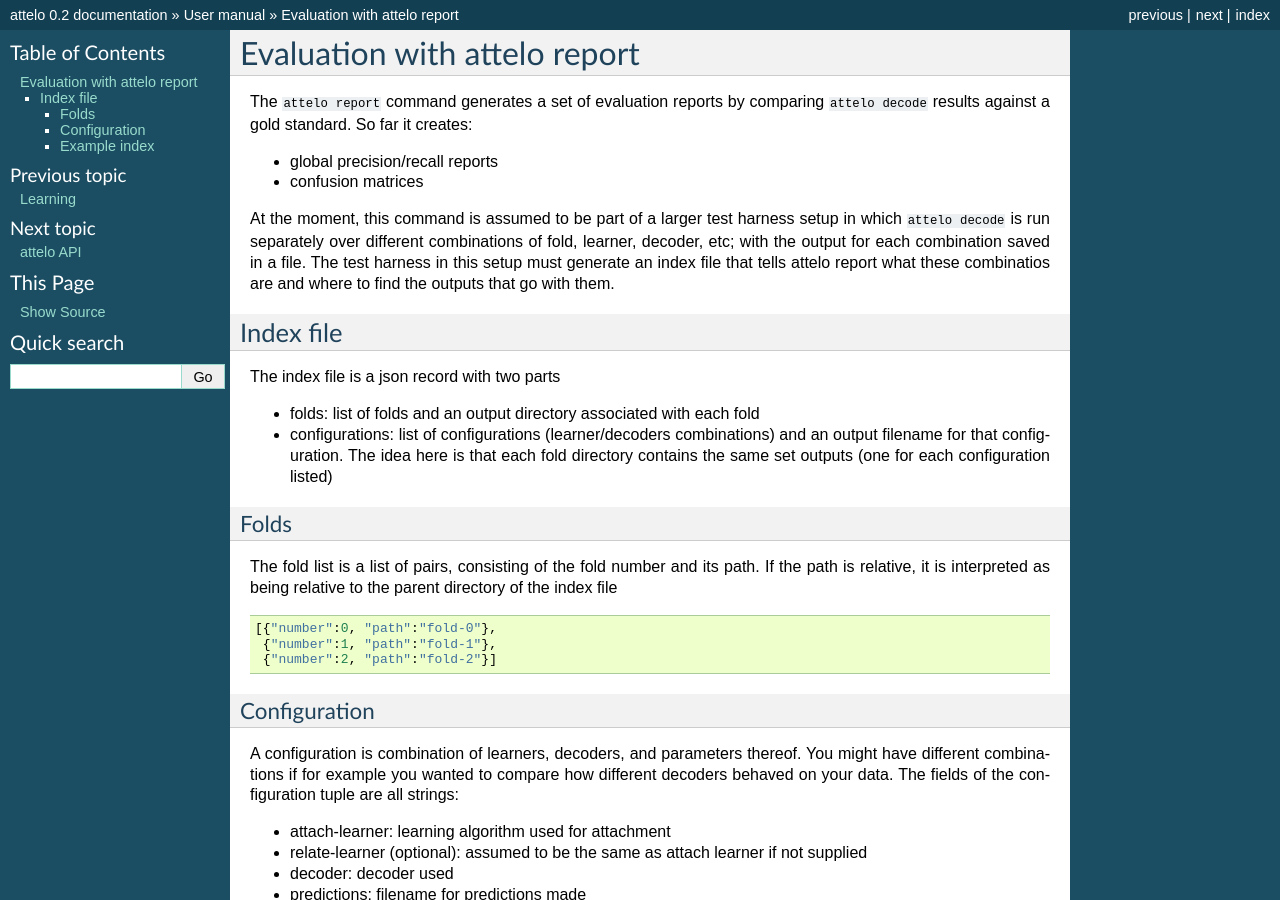
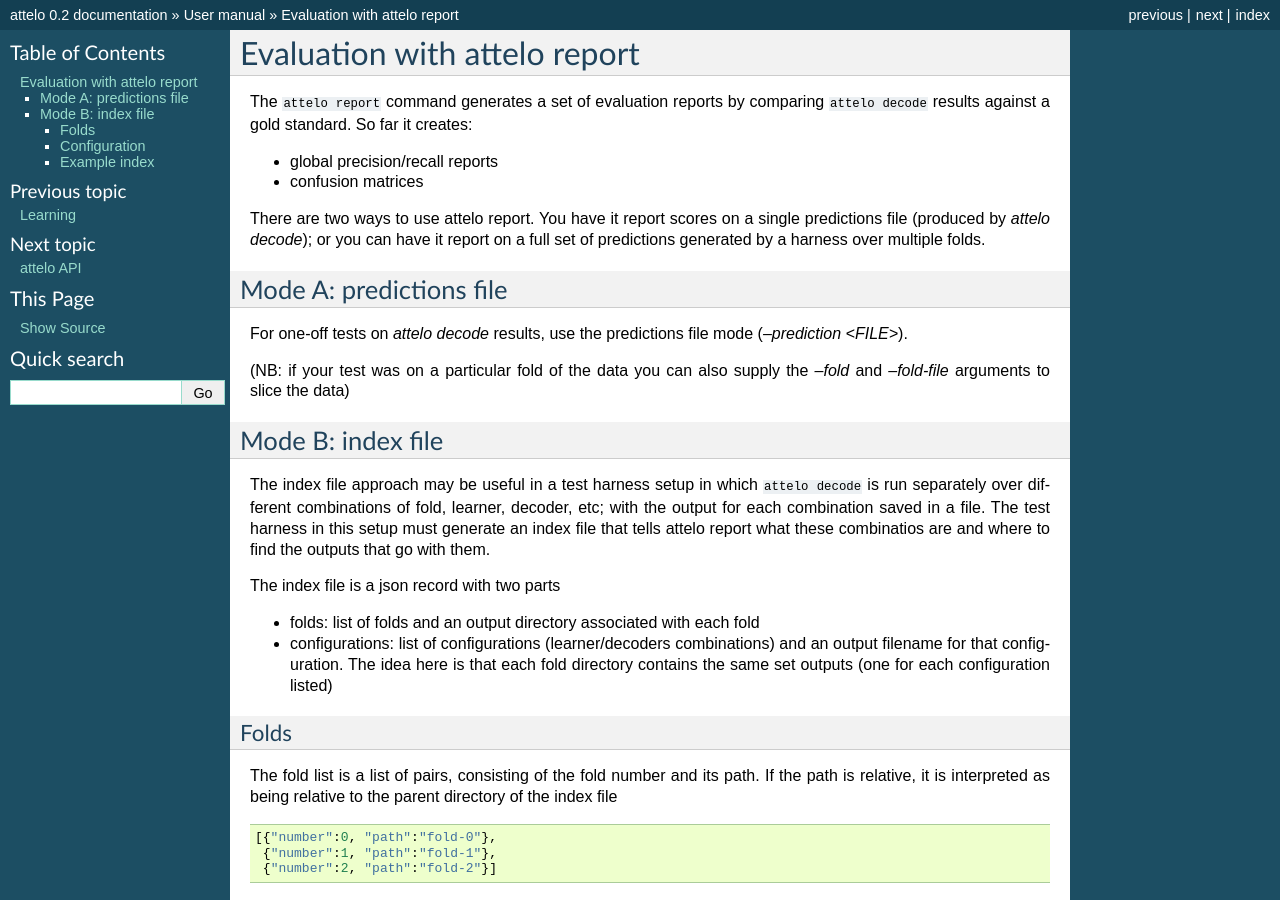
Before and after one commit to irit-melodi/attelo, a Sphinx documentation site: the page built from doc/report.rst, in a window 1280 px wide and 900 px high. Built offline with Sphinx 7.4.7, drawn with Linux system fonts in a browser that asks for light colours.

Commit message:
DOC attelo report predictions/index mode

```diff
--- a/doc/report.rst
+++ b/doc/report.rst
@@ -10,16 +10,31 @@ far it creates:
 * global precision/recall reports
 * confusion matrices
 
-At the moment, this command is assumed to be part of a larger
-test harness setup in which ``attelo decode`` is run separately
-over different combinations of fold, learner, decoder, etc;
-with the output for each combination saved in a file. The test
-harness in this setup must generate an index file that tells
-attelo report what these combinatios are and where to find the
+
+There are two ways to use attelo report.  You have it report scores
+on a single predictions file (produced by `attelo decode`); or you
+can have it report on a full set of predictions generated by a harness
+over multiple folds.
+
+Mode A: predictions file
+------------------------
+
+For one-off tests on `attelo decode` results, use the predictions
+file mode (`--prediction <FILE>`).
+
+(NB: if your test was on a particular fold of the data you can
+also supply the `--fold` and `--fold-file` arguments to slice the
+data)
+
+Mode B: index file
+------------------
+
+The index file approach may be useful in a test harness setup in which
+``attelo decode`` is run separately over different combinations of fold,
+learner, decoder, etc; with the output for each combination saved in a
+file. The test harness in this setup must generate an index file that
+tells attelo report what these combinatios are and where to find the
 outputs that go with them.
-
-Index file
-----------
 
 The index file is a json record with two parts
 
```
